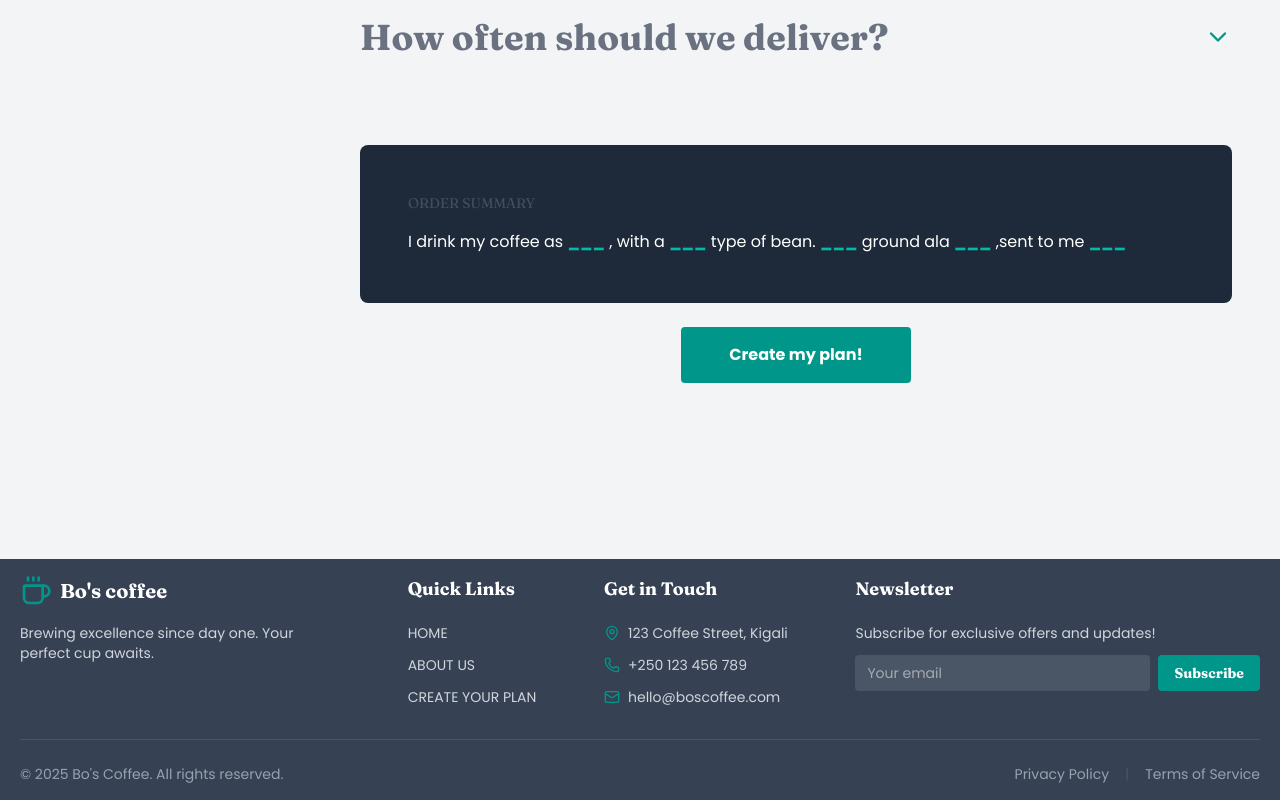
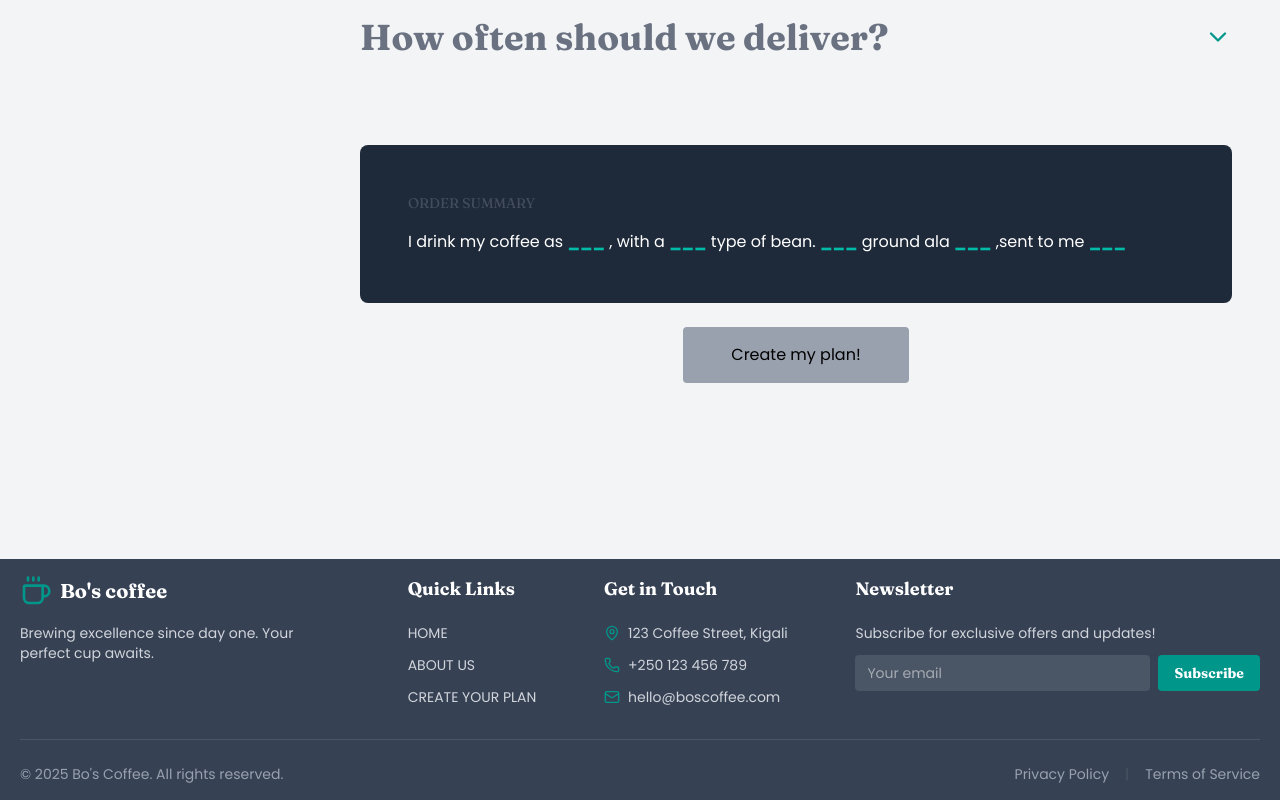
Before and after one commit to bahatibahizi209/coffee-webapp, a React (Vite) app: page /createplan in a window 1280 px wide. Shown: the part 1779-2579 px from the top of the page. Built offline with nearby package versions, Linux system fonts and the light colour scheme.

Commit message:
project finished

```diff
--- a/src/assets/pages/Createplan.jsx
+++ b/src/assets/pages/Createplan.jsx
@@ -258,7 +258,9 @@ selections.deliveries;
       </div>
 
       <div className="text-center mt-6">
-        <button className={`bg-teal-600 hover:bg-teal-700 text-white font-bold py-3 sm:py-4 px-6 sm:px-12 rounded transition-all`}>
+        <button className={`py-3 sm:py-4 px-6 sm:px-12 rounded transition-all
+          ${isComplete ? "bg-teal-600 hover:bg-teal-700 text-white hover:cursor-pointer"
+          :"bg-gray-400 cursor-not-allowed"}`}>
           Create my plan!
         </button>
       </div>
```
